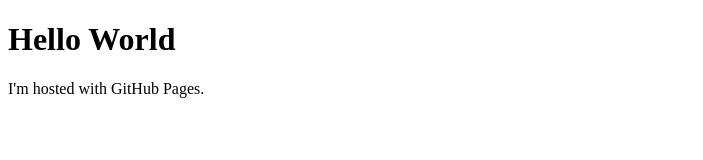
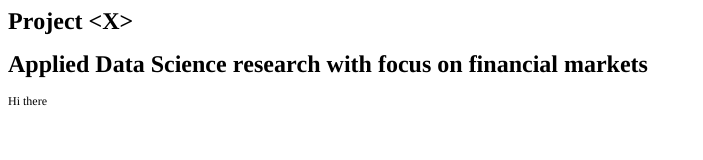
Before and after one commit to VBogdanov1/VBogdanov1.github.io, a plain HTML site: page index.html in a window 1280 px wide. Shown: the whole page, without its empty margins (0-703 px from the left). Drawn offline with Linux system fonts and the light colour scheme.

Commit message:
commit_test

```diff
--- a/index.html
+++ b/index.html
@@ -1,7 +1,19 @@
-<!DOCTYPE html>
+<!DOCTYPE html PUBLIC "-//W3C//DTD HTML 4.01//EN" "http://www.w3.org/TR/html4/strict.dtd">
 <html>
+<head>
+  <meta http-equiv="Content-Type" content="text/html; charset=utf-8">
+  <meta http-equiv="Content-Style-Type" content="text/css">
+  <title></title>
+  <meta name="Generator" content="Cocoa HTML Writer">
+  <meta name="CocoaVersion" content="1561.2">
+  <style type="text/css">
+    p.p2 {margin: 0.0px 0.0px 12.0px 0.0px; line-height: 14.0px; font: 12.0px Times; color: #000000; -webkit-text-stroke: #000000}
+    span.s1 {font-kerning: none}
+  </style>
+</head>
 <body>
-<h1>Hello World</h1>
-<p>I'm hosted with GitHub Pages.</p>
+<h1 style="margin: 0.0px 0.0px 16.1px 0.0px; line-height: 28.0px; font: 24.0px Times; color: #000000; -webkit-text-stroke: #000000"><span class="s1"><b>Project &lt;X&gt;</b></span></h1>
+<h1 style="margin: 0.0px 0.0px 16.1px 0.0px; line-height: 28.0px; font: 24.0px Times; color: #000000; -webkit-text-stroke: #000000"><span class="s1"><b>Applied Data Science research with focus on financial markets</b></span></h1>
+<p class="p2"><span class="s1">Hi there</span></p>
 </body>
 </html>
```
